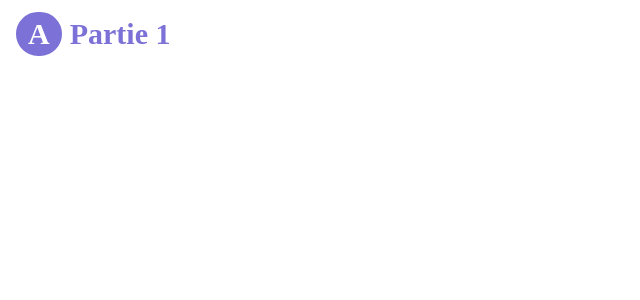
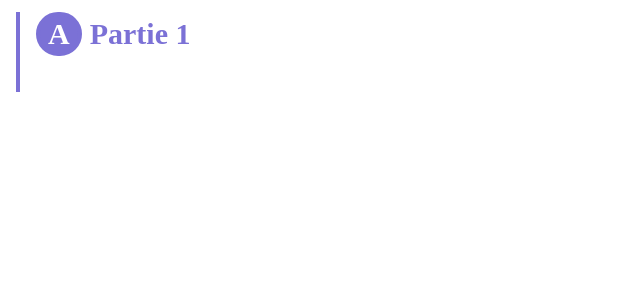
Before and after one commit to schoolioo/client-web, a Next.js app: page /editor in a window 1280 px wide. Shown: the top 300 px of the page, without its empty margins (0-640 px from the left). Built offline with nearby package versions, Linux system fonts and the light colour scheme; a web font is replaced by a local one.

Commit message:
feat: added border to titles

```diff
--- a/components/BlockComponent.tsx
+++ b/components/BlockComponent.tsx
@@ -21,7 +21,7 @@ export const BlockComponent: FunctionComponent<BlockComponentProps> = ({
     switch (block.__typename) {
       case "SectionBlock":
         return (
-          <section className="ml-4">
+          <section className="ml-4 border-l border-primary border-l-4 pl-4">
             <Heading level={level > 4 ? 4 : level} prefix="A">
               {block.title}
             </Heading>
```
